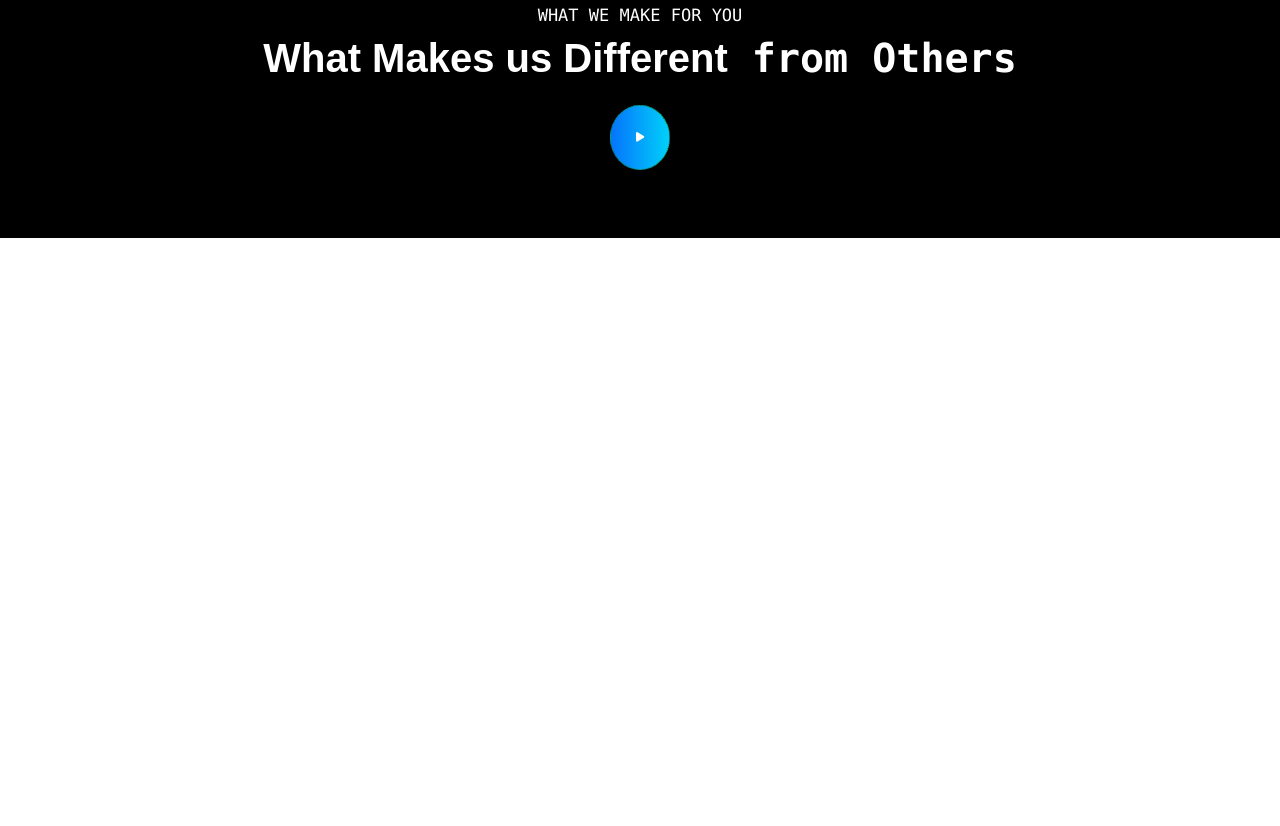
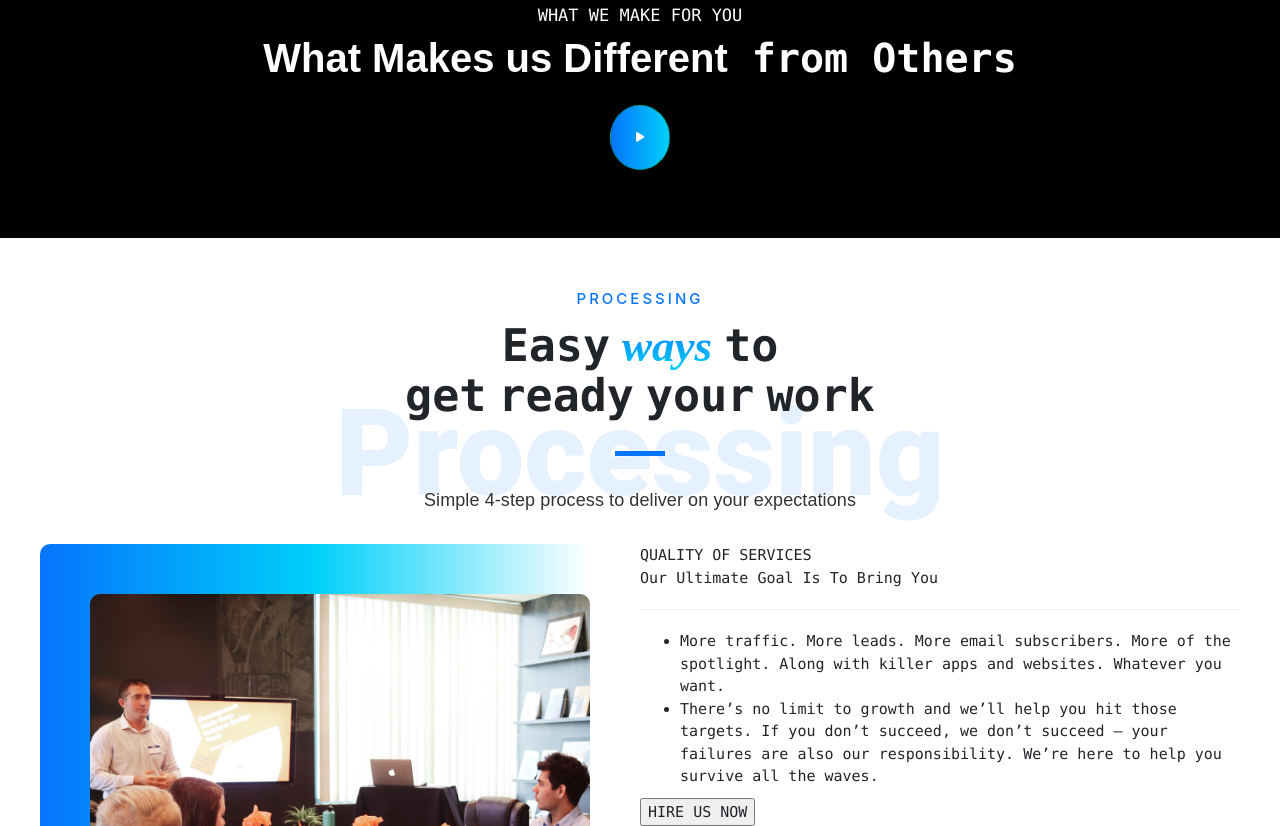
Before and after one commit to mrvivekshakya/AssertIT, a plain HTML site: page index.html in a window 1280 px wide. Shown: the part 779-1605 px from the top of the page. Before the commit the page ends 1067 px from the top, so only its background shows below. Drawn offline with nearby package versions, Linux system fonts and the light colour scheme.

Commit message:
Working on home page

```diff
--- a/css/index.css
+++ b/css/index.css
@@ -296,19 +296,93 @@ body{
 /*------------------------------------------ Processing -----------------------------------------------------*/
 .processing{
     position: relative;
+    text-align: center;
 }
 #background {
+    font-family: 'Roboto',sans-serif;
     position: absolute;
-    top: 0;
     left: 0;
     bottom: 0;
     right: 0;
+    overflow: hidden;
     z-index: -1;
-    overflow: hidden;
-    font-size: 50px;
+    font-size: 120px;
+    font-weight: 800;
+    color:#0674fd;
+    opacity: 0.1;
+ }
+ .processing .processing-title{
+    color: #0674fd;
+    font-size: 15px;
+    text-transform: uppercase;
+    margin-bottom: 10px;
+    letter-spacing: 0.2em;
+    font-weight: 500;
+    font-family: var(--font-family-sans-serif);
+}
+.processing .easy{
+    font-size: 45px;
+    font-weight: 700;
+    line-height: 50px;
+    word-spacing: -15px;
+    margin-bottom: 30px;
+}
+.processing .easy .ways{
+    font-family: 'Playfair Display',serif;
+    font-style: italic;
+    background: -webkit-linear-gradient(#0674fd,#00d0f9);
+    -webkit-background-clip: text;
+    -webkit-text-fill-color: transparent;
+}
+.processing .hrProcessing{
+    height: 5px;
+    background-color: #0674fd;
+    border: none;
+    margin: auto;
+    width: 50px;
+}
+.processing .simple4{
+    margin: 30px 0px;
+    font-family: sans-serif;
+    font-weight: normal;
+    color: #333;
+    font-size: 18px;
+    line-height: 1.61;
+    letter-spacing: 0.005em;
+    display: inline-block;
+}
+/*------------------------------------------ ./Processing ---------------------------------------------------*/
 
- }
-/*------------------------------------------ ./Processing ---------------------------------------------------*/
+/* ------------------------------------------ Quality -------------------------------------------------------*/
+.quality{
+    display: flex;
+}
+.qualityItem{
+    width: 50%;
+}
+#qualityItem1{
+    position: relative;
+}
+#qualityItem1 .backgroundGradient{
+    background-image: linear-gradient(to right,#0674fd,#00d0f9,white);
+    padding-top: 50px;
+    padding-left: 50px;
+    border-radius: 10px;
+    position: absolute;
+    height: 500px;
+    width: 550px;
+    overflow-y:hidden;
+}
+#qualityItem1 .backgroundGradient .qualityPic{
+    border-radius: 10px;
+
+    background-image: url("../img/quality.jpg");
+    background-size: cover;
+    height: 500px;
+}
+#qualityItem2{
+}
+/* ----------------------------------------- ./Quality ------------------------------------------------------*/
 
 
 
--- a/index.html
+++ b/index.html
@@ -64,7 +64,7 @@
                 </div>
             </div>
         </div>
-        <!-------------------------------- ./About Section ---------------------------------------------->
+        <!--------------------------    ------ ./About Section ---------------------------------------------->
         <!--------------------------------------------------- What Make Section ---------------------------------------------->
         <div class="whatMake">
             <div class="container">
@@ -76,10 +76,41 @@
         <!-------------------------------------------------- ./What Make Section ---------------------------------------------->
 
         <!-------------------------------------------------- Processing Section ------------------------------------------------>
-        <div class="processing">
-            <div id="background">Text to have as background</div>
+        <div class="container">
+            <div class="processing">
+                <div id="background">Processing</div>
+                <div class="processing-title">PROCESSING</div>
+                <div class="easy">Easy <span class="ways">ways</span> to <br> get ready your work</div>
+                <hr class="hrProcessing">
+                <div class="simple4">Simple 4-step process to deliver on your expectations</div>
+
+            </div>
         </div>
         <!-------------------------------------------------- ./Processing Section ---------------------------------------------->
+
+        <!-------------------------------------------------- Quality Section ---------------------------------------------->
+        <div class="container">
+            <div class="quality">
+                <div class="qualityItem" id="qualityItem1">
+                    <div class="backgroundGradient">
+                        <div class="qualityPic"></div>
+                        <!-- <img src="img/quality.jpg" alt="Quality Picture" class="qualityPic"> -->
+                    </div>
+                </div>
+                <div class="qualityItem" id="qualityItem2">
+                    <div id="qbackground">QUALITY OF SERVICES</div>
+                    <div class="ourUlitimate">Our <span class="Ultimate">Ultimate Goal</span>  Is To Bring You</div>
+                    <hr class="hrQuality">
+                    <ul>
+                        <li>More traffic. More leads. More email subscribers. More of the spotlight. Along with killer apps and websites. Whatever you want.</li>
+                        <li>There’s no limit to growth and we’ll help you hit those targets. If you don’t succeed, we don’t succeed – your failures are also our responsibility. We’re here to help you survive all the waves. </li>
+                    </ul>
+                    <input type="submit" value="HIRE US NOW">
+                </div>
+            </div>
+        </div>
+        <!-------------------------------------------------- ./Quality Section ---------------------------------------------->
+
 
     </div>
     <script src="js/index.js"></script>
```
Also changed, not shown: img/quality.jpg (added).
